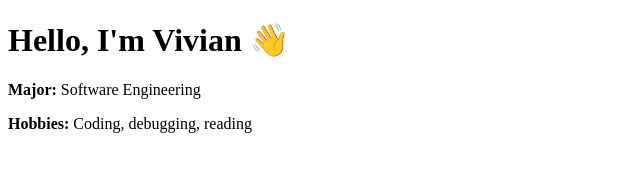
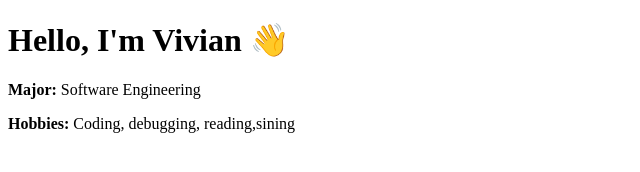
Before and after one commit to yanyan20232093/lab3-part3, a plain HTML site: page profile.html in a window 1280 px wide. Shown: the full height of the page, 0-640 px from the left. Drawn offline with Linux system fonts and the light colour scheme.

Commit message:
feat: complete my profile page details

```diff
--- a/profile.html
+++ b/profile.html
@@ -7,6 +7,6 @@
 <body>
     <h1>Hello, I'm Vivian 👋</h1>
     <p><strong>Major:</strong> Software Engineering</p>
-    <p><strong>Hobbies:</strong> Coding, debugging, reading</p>
+    <p><strong>Hobbies:</strong> Coding, debugging, reading,sining</p>
 </body>
 </html>
```
